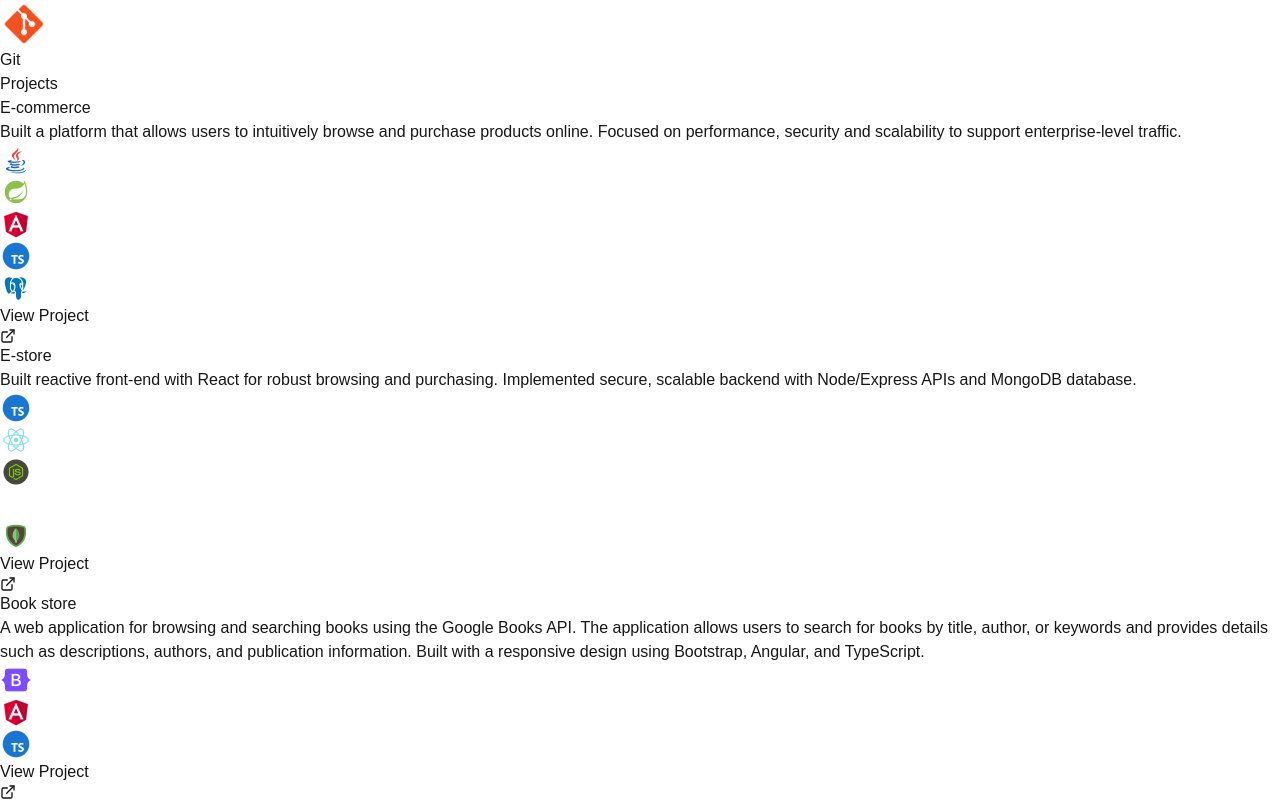
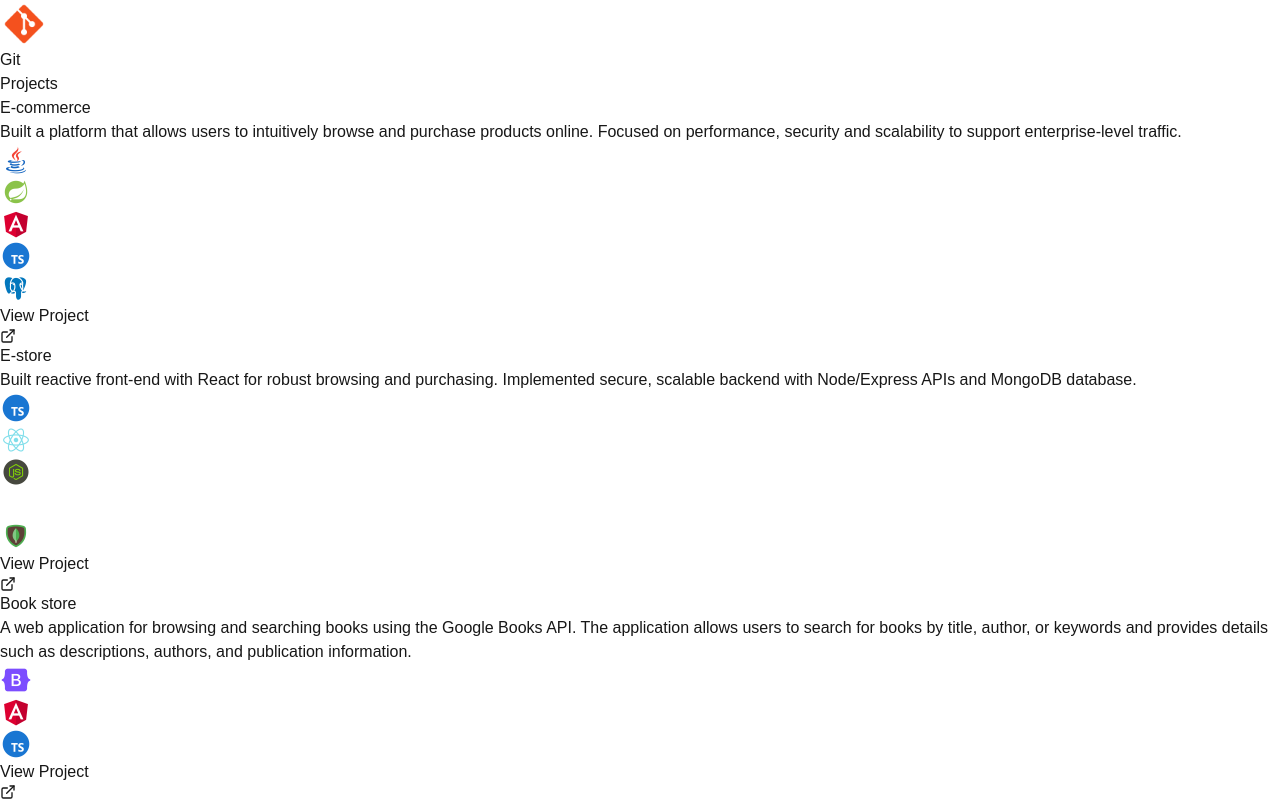
Before and after one commit to hemant10yadav/hemant10yadav.github.io, a Next.js app: page / in a window 1280 px wide. Shown: the part 2172-2972 px from the top of the page. Built offline with nearby package versions, Linux system fonts and the light colour scheme.

Commit message:
changed desc

```diff
--- a/src/app/components/ProjectSection.tsx
+++ b/src/app/components/ProjectSection.tsx
@@ -32,7 +32,7 @@ export const ProjectSection = () => {
     },
     {
       title: "Book store",
-     description: "A web application for browsing and searching books using the Google Books API. The application allows users to search for books by title, author, or keywords and provides details such as descriptions, authors, and publication information. Built with a responsive design using Bootstrap, Angular, and TypeScript.",
+     description: "A web application for browsing and searching books using the Google Books API. The application allows users to search for books by title, author, or keywords and provides details such as descriptions, authors, and publication information.",
       link: "https://github.com/hemant10yadav/book-store",
       tech: [
         "bootstrap.png",
```
